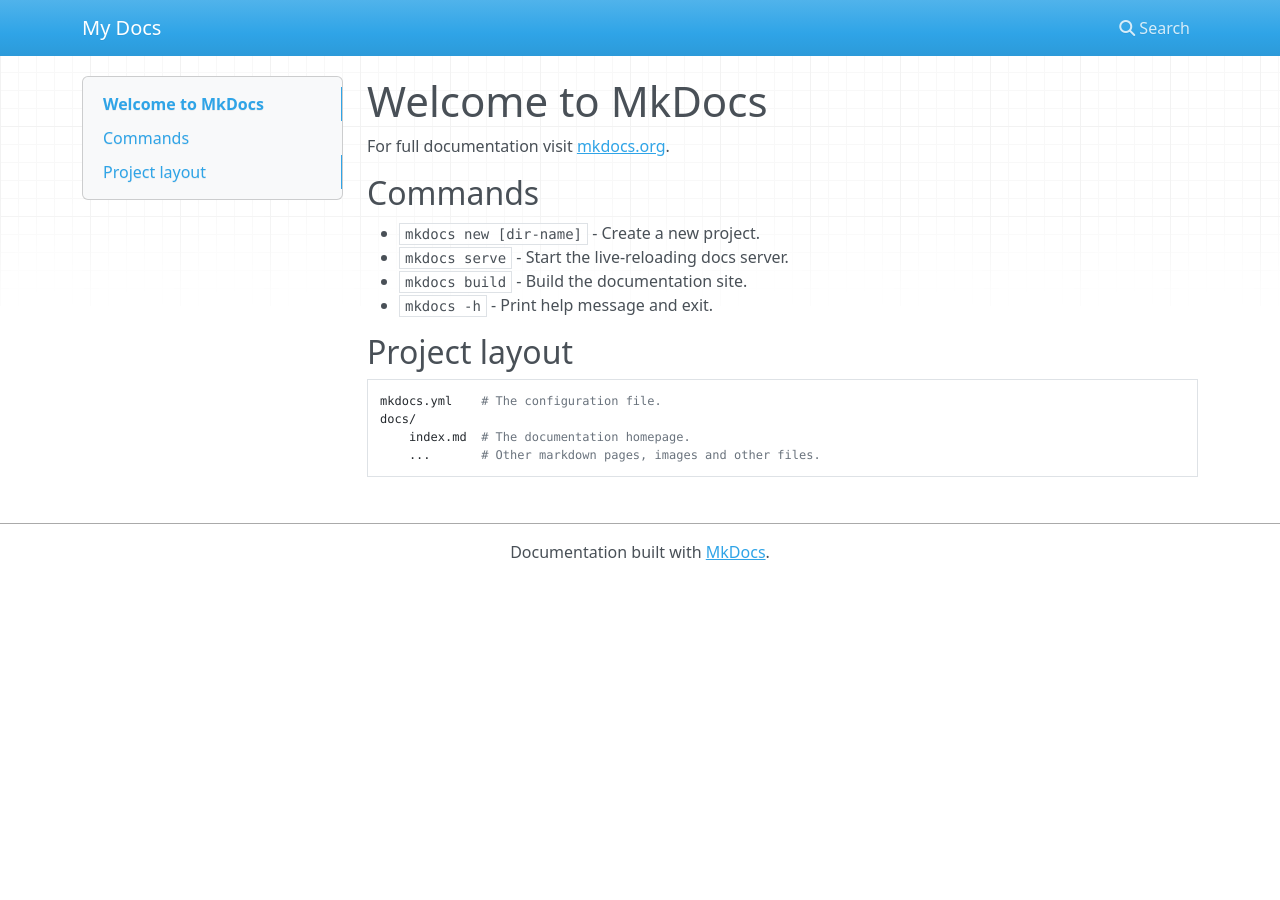
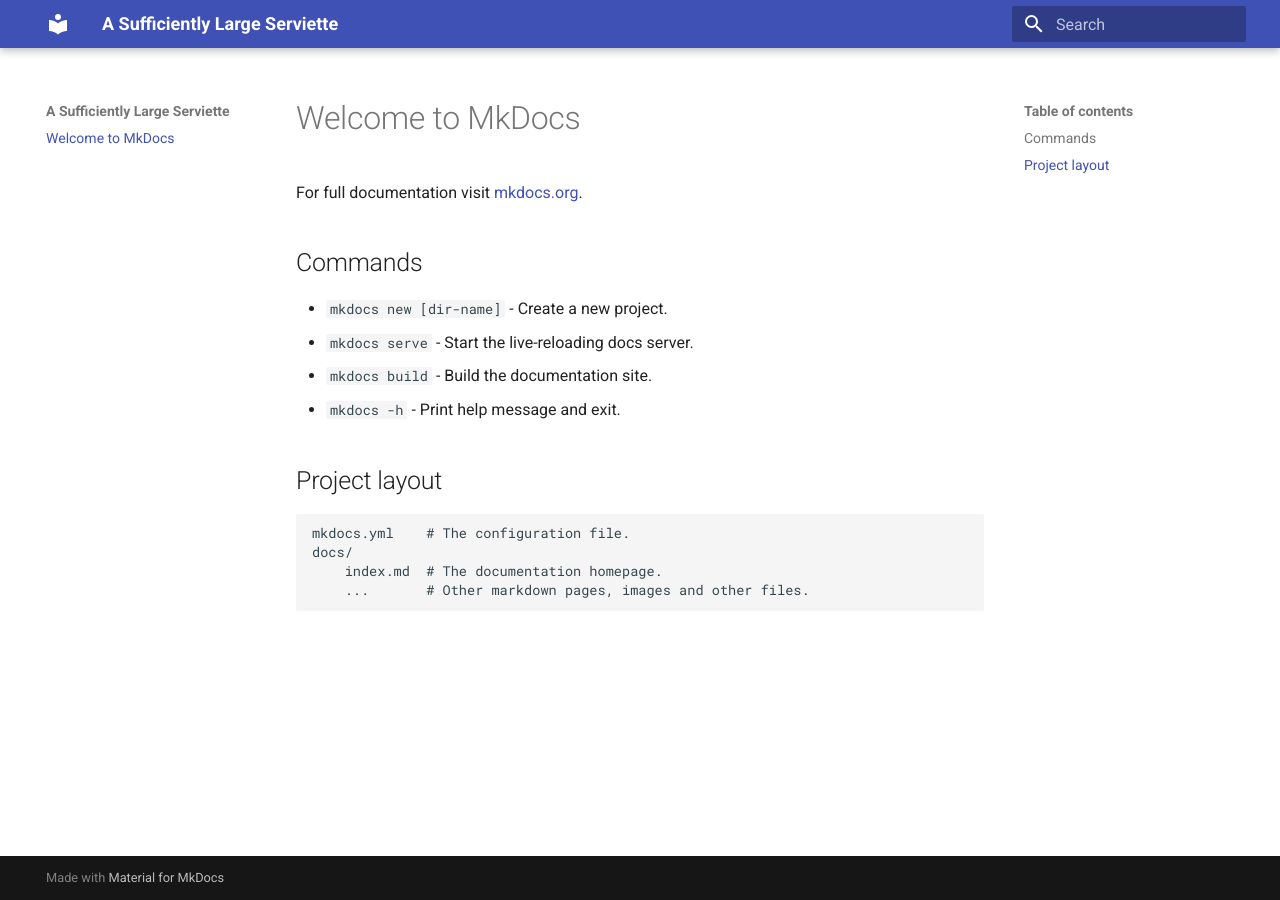
Before and after one commit to SanguineChameleon/serviette, an MkDocs documentation site: the page built from docs/index.md, in a window 1280 px wide. Built offline with MkDocs 1.6.1 and Material for MkDocs 9.7.7, drawn with Linux system fonts in a browser that asks for light colours; nearby versions of some CDN libraries.

Commit message:
Set up Material for MkDocs and GitHub Pages

```diff
--- a/mkdocs.yml
+++ b/mkdocs.yml
@@ -1 +1,4 @@
-site_name: My Docs
+site_name: A Sufficiently Large Serviette
+site_url: https://sanguinecha.me/serviette
+theme:
+  name: material
```
Also changed, not shown: 1 other file.
